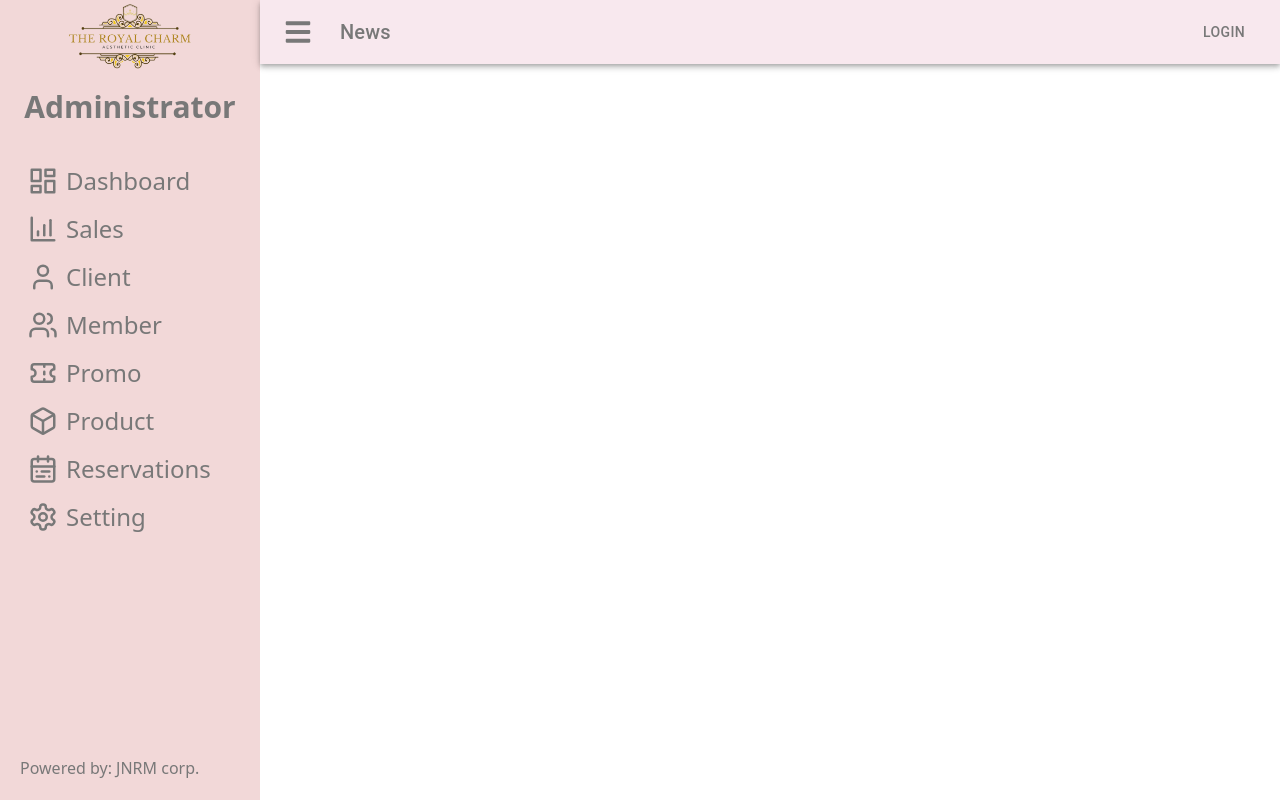
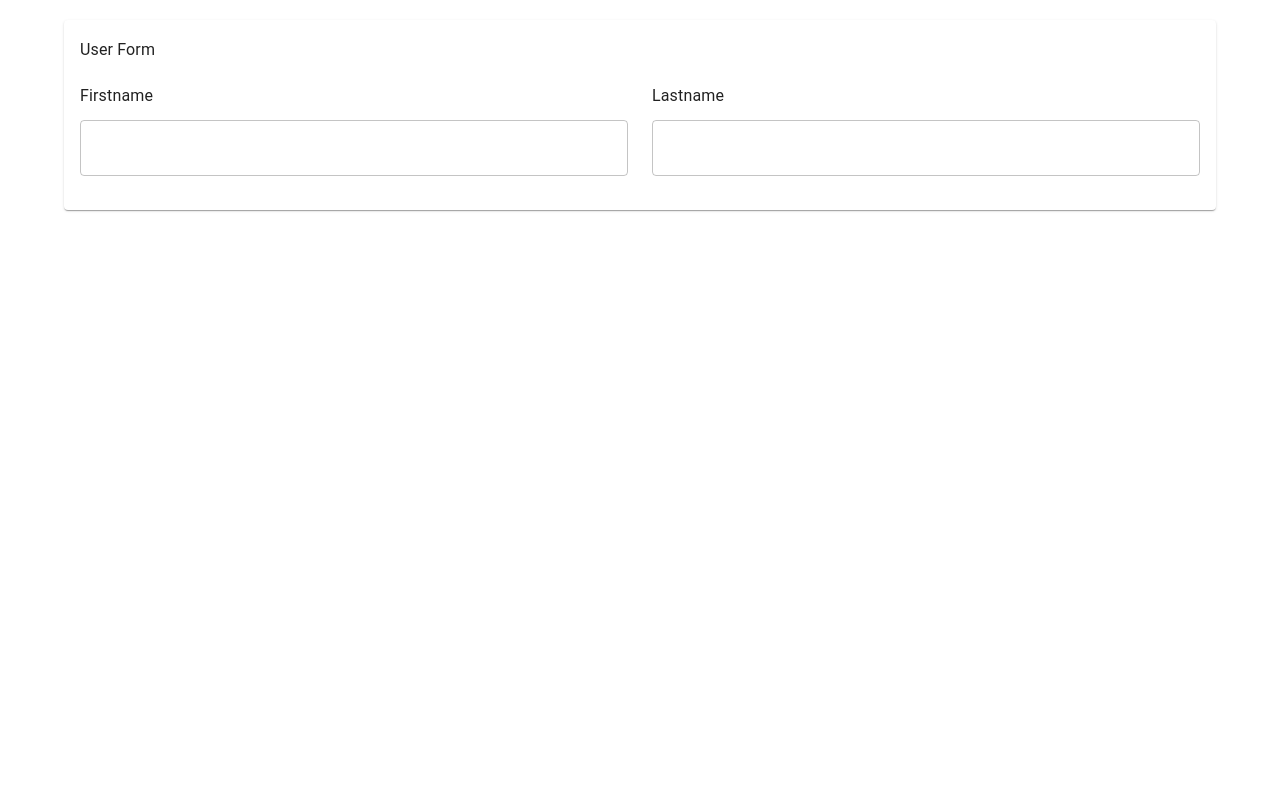
Before and after one commit to acostales08/frontendjnrm, a React (Create React App) app: page /Services in a window 1280 px wide. Built offline with nearby package versions, Linux system fonts and the light colour scheme.

Commit message:
components

```diff
--- a/src/Components/Card/Card.jsx
+++ b/src/Components/Card/Card.jsx
@@ -1,42 +1,18 @@
-import * as React from 'react';
-import Box from '@mui/material/Box';
-import Card from '@mui/material/Card';
-import CardActions from '@mui/material/CardActions';
-import CardContent from '@mui/material/CardContent';
-import Button from '@mui/material/Button';
-import Typography from '@mui/material/Typography';
+import React from "react";
+import { Card, CardContent } from "@mui/material";
 
-const bull = (
-  <Box
-    component="span"
-    sx={{ display: 'inline-block', mx: '2px', transform: 'scale(0.8)' }}
-  >
-    •
-  </Box>
-);
+const ControlledCard = (props) => {
+    const {children, style} = props
 
-export default function BasicCard() {
-  return (
-    <Card sx={{ minWidth: 275 }}>
-      <CardContent>
-        <Typography sx={{ fontSize: 14 }} color="text.secondary" gutterBottom>
-          Word of the Day
-        </Typography>
-        <Typography variant="h5" component="div">
-          be{bull}nev{bull}o{bull}lent
-        </Typography>
-        <Typography sx={{ mb: 1.5 }} color="text.secondary">
-          adjective
-        </Typography>
-        <Typography variant="body2">
-          well meaning and kindly.
-          <br />
-          {'"a benevolent smile"'}
-        </Typography>
-      </CardContent>
-      <CardActions>
-        <Button size="small">Learn More</Button>
-      </CardActions>
-    </Card>
-  );
+    return (
+        <>
+            <Card style={style}>
+                <CardContent>
+                    {children}
+                </CardContent>
+            </Card>
+        </>
+    )
 }
+
+export default ControlledCard
--- /dev/null
+++ b/src/Components/Container/Container.jsx
@@ -0,0 +1,12 @@
+import React from "react";
+import { Container } from "@mui/system";
+
+const ControlledContainer = ({style, children}) => {
+
+    return (
+        <Container style={{style,}}>
+            {children}
+        </Container>
+    )
+}
+export default ControlledContainer
--- /dev/null
+++ b/src/Components/Grid/Grid.jsx
@@ -0,0 +1,26 @@
+import React from "react";
+import { Grid } from "@mui/material";
+
+const ControlledGrid = (props) => {
+    const {
+        rowSpacing,
+        columnSpacing,
+        xs,
+        arrMapping = [],
+        style
+    } = props
+    return (
+        <Grid style={style} container rowSpacing={rowSpacing} columnSpacing={columnSpacing}>
+            {
+                arrMapping.map((item) => (
+                    <Grid item xs={xs}>
+                        {item.children}
+                    </Grid>
+                ))
+            }
+        </Grid>
+    )
+
+
+}
+export default ControlledGrid
--- a/src/Components/TextField/TextField.jsx
+++ b/src/Components/TextField/TextField.jsx
@@ -1,11 +1,25 @@
-import * as React from 'react';
-import TextField from '@mui/material/TextField';
+import React from 'react'
+import { TextField } from '@mui/material'
+import ControlledTypography from '../Typography/Typography'
 
-const ControlledTexField = ({label, variant}) => {
-  return (
 
-      <TextField id="standard-basic" label={label} variant={variant} />
-  );
+const ControlledTextField  = (props) => {
+    const { handleChange, variant, label, style, variantTextfield, isGutterBottom, disable } = props
+
+    return (
+        <>
+            <ControlledTypography
+            variant={variant}
+            isGutterBottom={isGutterBottom}
+            text={label}
+            />
+            <TextField
+            style={style}
+            onChange={handleChange}
+            variant={variantTextfield}
+            disabled={disable}
+            ></TextField>
+        </>
+    )
 }
-
-export default ControlledTexField;
+export default ControlledTextField
--- a/src/Components/Typography/Typography.jsx
+++ b/src/Components/Typography/Typography.jsx
@@ -0,0 +1,21 @@
+import React from "react";
+import { Typography } from "@mui/material";
+
+
+const ControlledTypography = (props) => {
+    const { variant, display, isGutterBottom = false, text, style } = props
+
+    return (
+        <>
+            <Typography
+            variant = {variant}
+            display = {display}
+            gutterBottom = {isGutterBottom}
+            style= {style}
+            >
+                {text}
+            </Typography>
+        </>
+    )
+}
+export default ControlledTypography
--- /dev/null
+++ b/src/Components/index.js
@@ -0,0 +1,7 @@
+export { default as ButtonAppBar } from './AppBar/AppBar'
+export { default as BasicButtons } from './Button/Button'
+export { default as ControlledCard } from './Card/Card'
+export { default as ControlledContainer } from './Container/Container'
+export { default as ControlledGrid } from './Grid/Grid'
+export { default as ControlledTextField } from './TextField/TextField'
+export { default as ControlledTypography } from './Typography/Typography'
--- a/src/Pages/Services.jsx
+++ b/src/Pages/Services.jsx
@@ -1,12 +1,77 @@
-import React from 'react'
-import DashboardLayout from '../Components/Dashboard-layout/DashboardLayout'
+import React, { useEffect, useState } from 'react'
+import { ControlledContainer, ControlledCard, ControlledTypography, ControlledGrid, ControlledTextField } from '../Components'
 
-const Services = () => {
-  return (
-    <div name='Services' className=' h-screen w-full '>
-        <DashboardLayout/>
-    </div>
-  )
+export const Services = () => {
+    const [state, setState] = useState({
+        firstname : '', lastname: ''
+    })
+    const handleChange = (event, formName) => {
+        setState({...state, [formName]: event.target.value})
+    }
+    return(
+        <>
+            {console.log(state)}
+            <ControlledContainer style={{ alignItems: '100px'}}>
+                <ControlledCard style={{
+                    marginTop: '20px'
+                }}>
+                    <ControlledTypography
+                    variant="subtitle1"
+                    isgutterbottom={true}
+                    text="User Form"
+                    />
+                    <ControlledGrid
+                        rowSpacing={1}
+                        columnSpacing={{xs: 1, sm: 2, md: 3}}
+                        xs={6}
+                        style={{ marginTop: '10px' }}
+                        arrMapping={
+                            [
+                                {
+                                    children : (
+                                    <>
+                                        <ControlledTextField
+                                            handleChange={(event) => handleChange(event, "firstname")}
+                                            variant="subtitle1"
+                                            label="Firstname"
+                                            style={{
+                                                marginTop: '10px',
+                                                marginBottom: '10px',
+                                                width: '100%'
+                                            }}
+                                            variantTextfield="outlined"
+                                            isgutterbottom={false}
+                                        />
+                                    </>
+                                    )
+                                },
+                                {
+                                    children : (
+                                        <>
+                                            <ControlledTextField
+                                                handleChange={(e) => handleChange(e, "lastname")}
+                                                variant="subtitle1"
+                                                label="Lastname"
+                                                style={{
+                                                    marginTop: '10px',
+                                                    marginBottom: '10px',
+                                                    width: '100%'
+                                                }}
+                                                variantTextfield="outlined"
+                                                isgutterbottom={false}
+                                            />
+                                        </>
+                                        )
+                                }
+                            ]
+                        }
+                    />
+                </ControlledCard>
+
+            </ControlledContainer>
+
+
+        </>
+    )
 }
-
 export default Services
```
